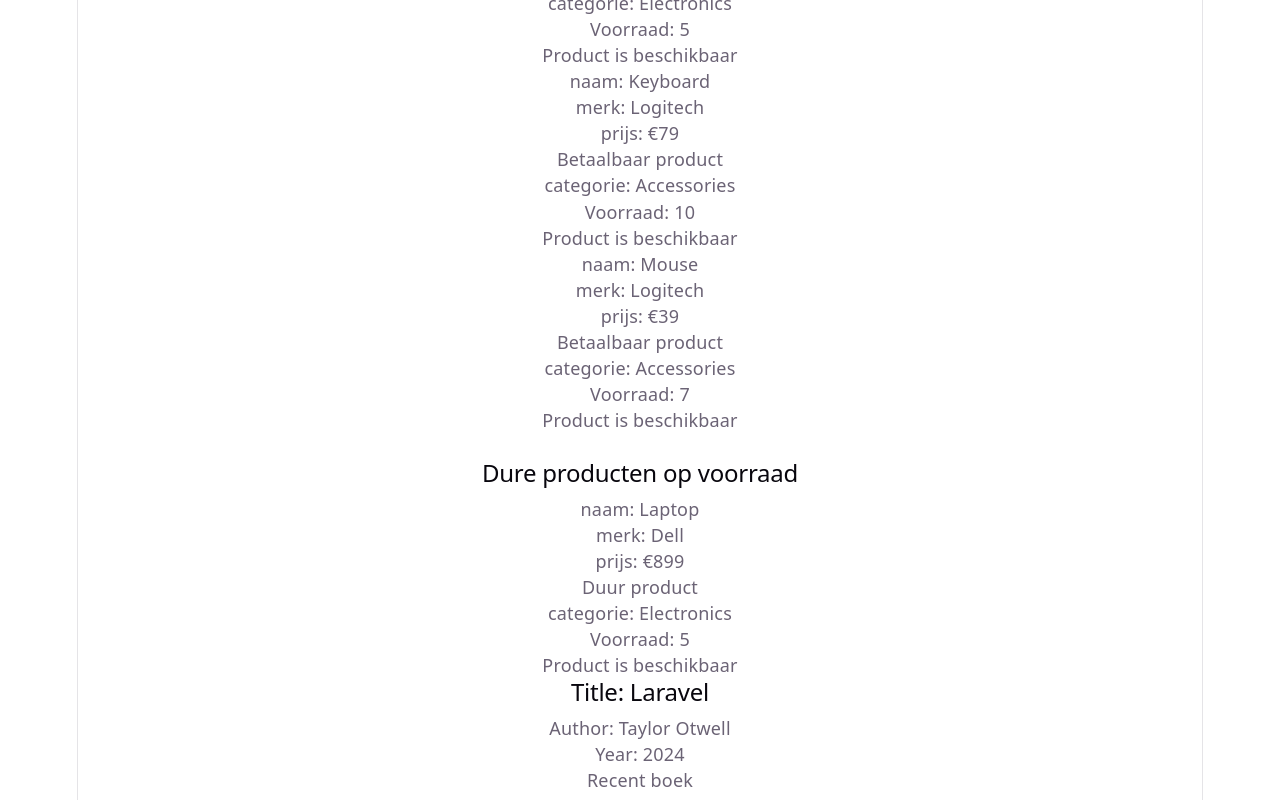
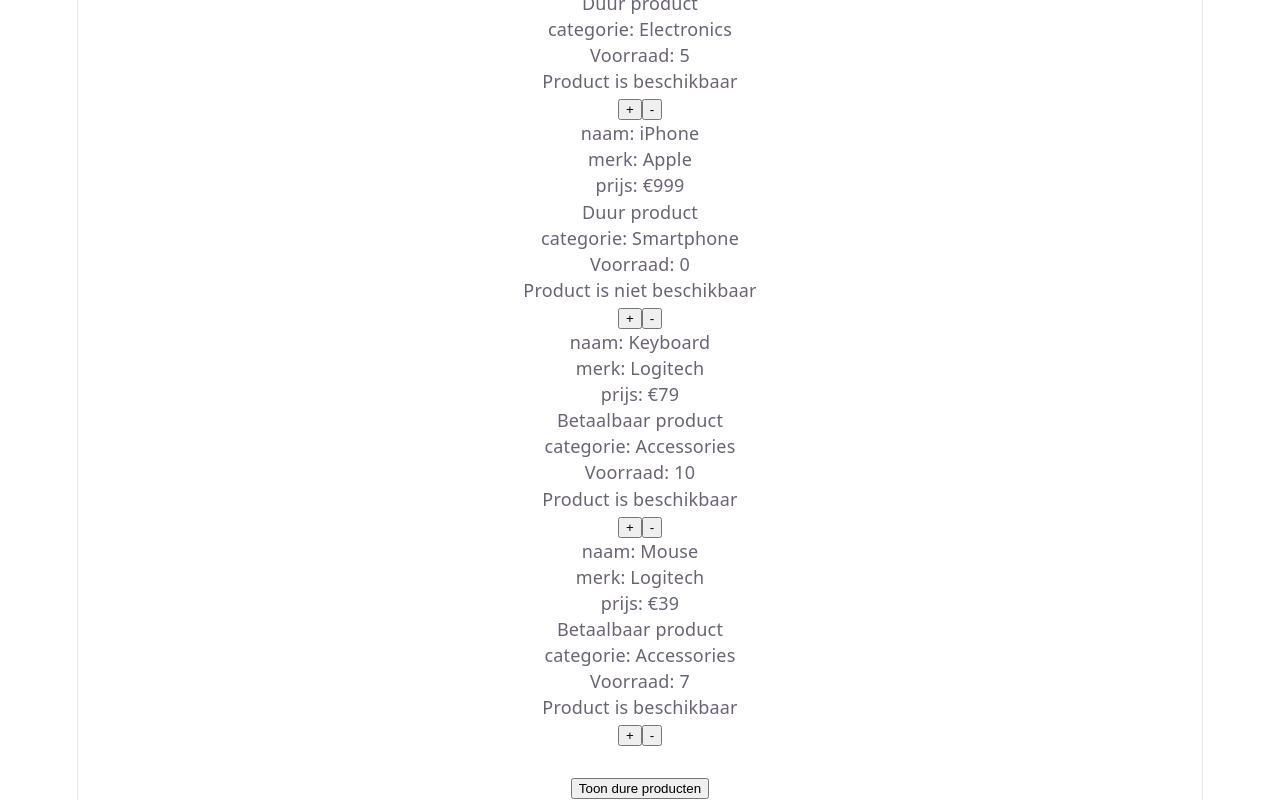
Before and after one commit to sakerhashem/react-learning, a React (Vite) app: page / in a window 1280 px wide. Shown: the part 460-1260 px from the top of the page. Built offline with nearby package versions, Linux system fonts and the light colour scheme.

Commit message:
Updating product stock with React state

```diff
--- a/src/App.jsx
+++ b/src/App.jsx
@@ -7,9 +7,10 @@
 import NameForm from './components/NameForm';
 import NameInput from './components/NameInput';
 import ProductCounter from './components/ProductCounter';
+import { useState } from 'react';
 
 function App() {
-  const products = [
+  const [products, setProducts] = useState([
     {
       id: 1,
       name: "Laptop",
@@ -42,10 +43,40 @@
       brand: "Logitech",
       stock: 7
     }
-  ];
+  ]);
 
+  const [showProducts, setShowProducts] = useState(true);
+  const [showExpensive, setShowExpensive] = useState(false);
   const availableProducts = products.filter((product) => product.stock > 0);
   const expensiveProducts = products.filter((product) => product.stock > 0 && product.price > 100);
+
+
+  const increaseStock = (id) => {
+    setProducts(
+      products.map((product) =>
+        product.id === id
+        ? {
+            ...product,
+            stock: product.stock + 1
+          }
+        : product
+        )
+      );
+  };
+
+  const decreaseStock = (id) => {
+    setProducts(
+      products.map((product) =>
+        product.id === id
+      ? {
+        ...product,
+        stock: product.stock > 0 ? product.stock - 1 : 0
+        }
+      : product
+      )
+    );
+  };
+
 
   return (
     <div>
@@ -54,20 +85,39 @@
       <NameInput />
       <NameForm />
       <User /><br />
-      <div>
+      <button onClick={() => setShowProducts(!showProducts)}>
+          {showProducts ? "Verberg producten" : "Toon producten"}
+      </button>
+      {showProducts && (
+        <><div>
             <h2>Producten</h2>
-        {availableProducts.map((product) => (
+
+            {products.map((product) => (
+              <div key={product.id}>
                 <Product
-            key={product.id}
                   name={product.name}
                   price={product.price}
                   category={product.category}
                   brand={product.brand}
                   stock={product.stock}
                 />
+
+                <button onClick={() => increaseStock(product.id)}>
+                  +
+                </button>
+                <button onClick={() => decreaseStock(product.id)}>
+                  -
+                </button>
+               </div>
             ))}
-      </div><br />
-      <div>
+
+            </div><br /></>
+       )}
+       <button onClick={() => setShowExpensive(!showExpensive)}>
+          {showExpensive ? "Verberg dure producten" : "Toon dure producten"}
+       </button>
+       {showExpensive && (
+          <><div>
             <h2>Dure producten op voorraad</h2>
             {expensiveProducts.map((product) => (
               <Product
@@ -76,10 +126,10 @@
                 price={product.price}
                 category={product.category}
                 brand={product.brand}
-            stock={product.stock}
-          />
+                stock={product.stock} />
             ))}
-      </div>
+          </div></>
+        )}
       <Book /><br />
       <Employee />
       <Counter />
```
Lines whose indentation alone changed are shown as unchanged.
